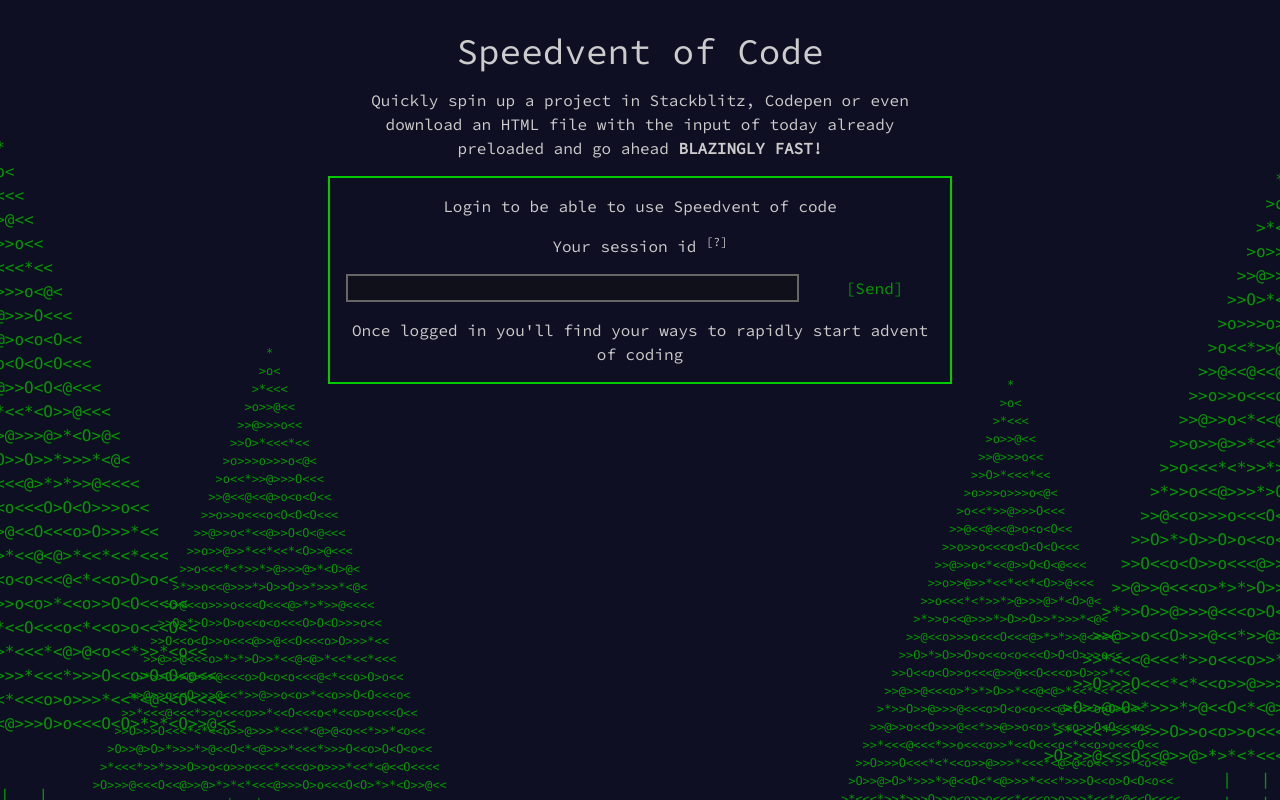
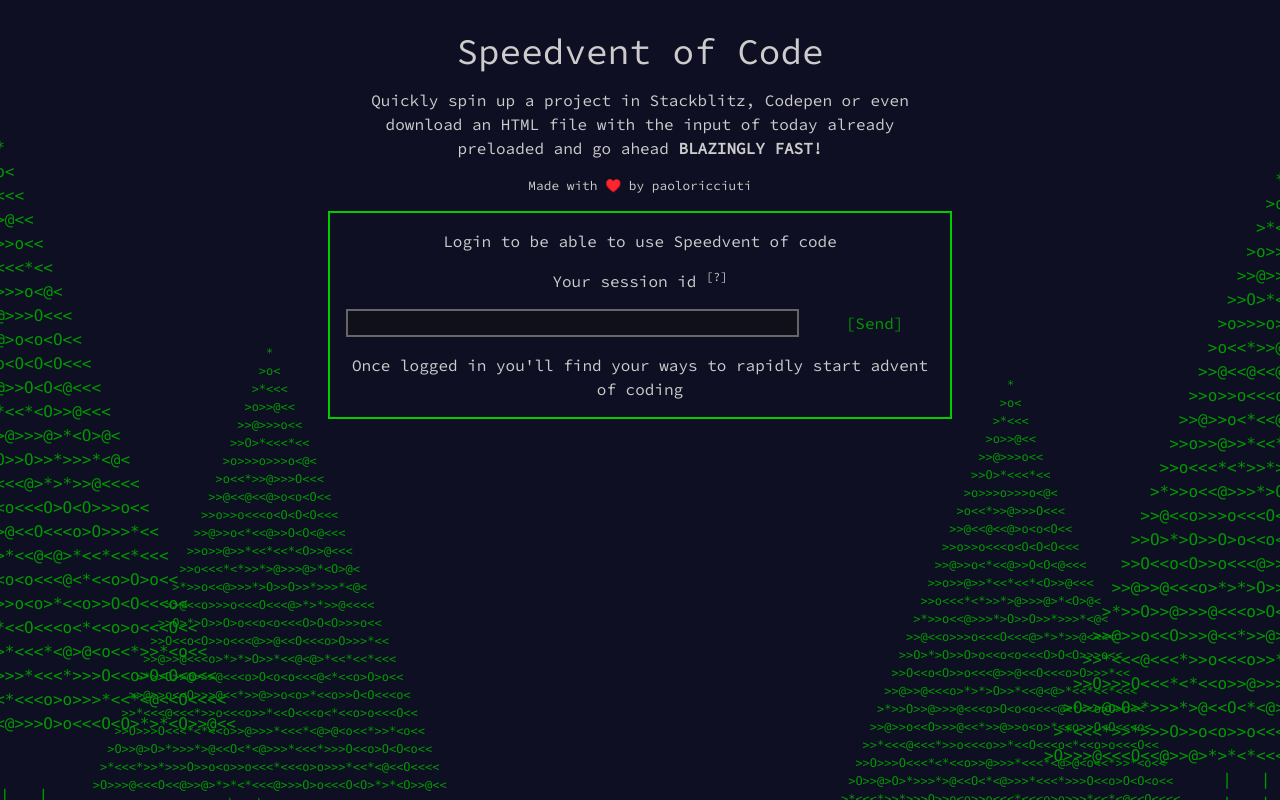
Before and after one commit to paoloricciuti/speedvent-of-code, a SvelteKit app: page / in a window 1280 px wide. Built offline with nearby package versions, Linux system fonts and the light colour scheme; no server answers.

Commit message:
add reference

```diff
--- a/src/routes/+page.svelte
+++ b/src/routes/+page.svelte
@@ -81,6 +81,7 @@
         >BLAZINGLY FAST!</strong
       >
     </h2>
+    <small>Made with ♥️ by <a href="https://twitter.com/PaoloRicciuti">paoloricciuti</a></small>
   </div>
   <Container classes="w-11/12 sm:w-1/2 m-auto">
     <form class="grid text-center gap-4" use:enhance>
```
